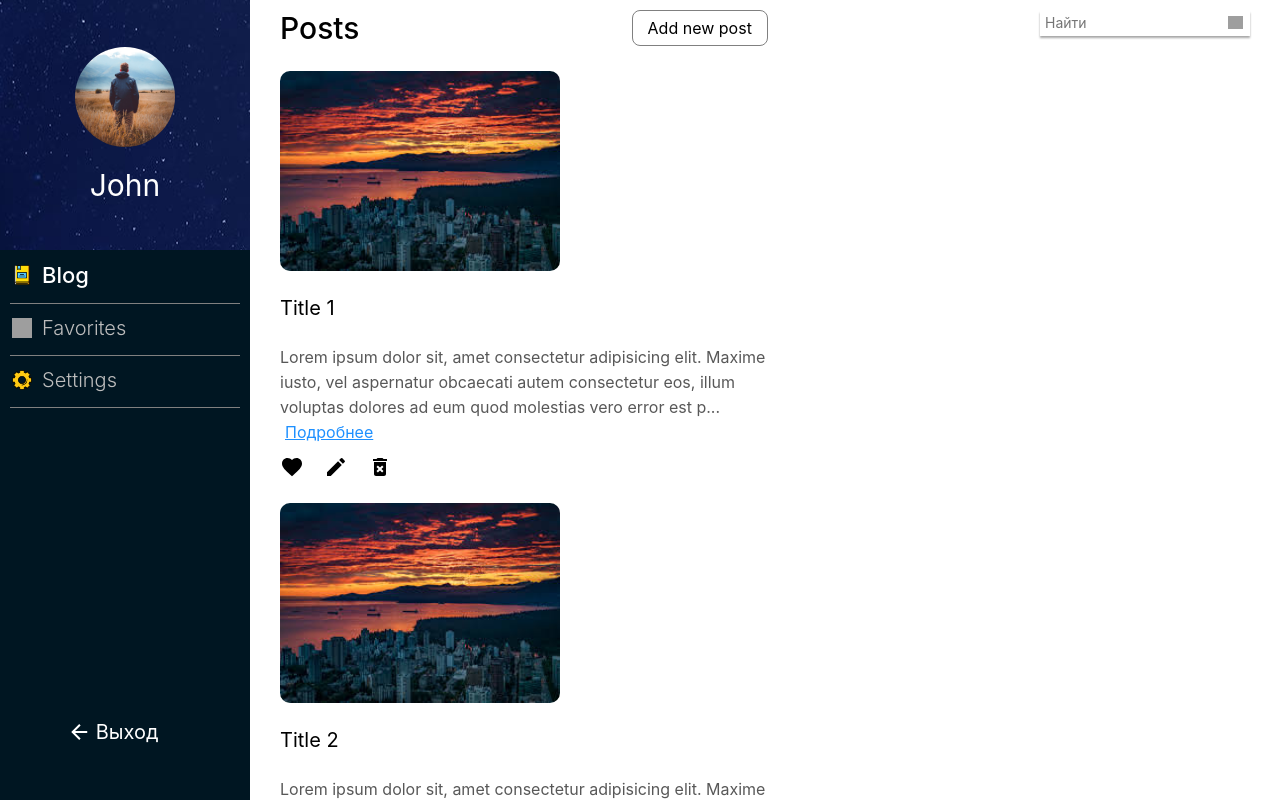
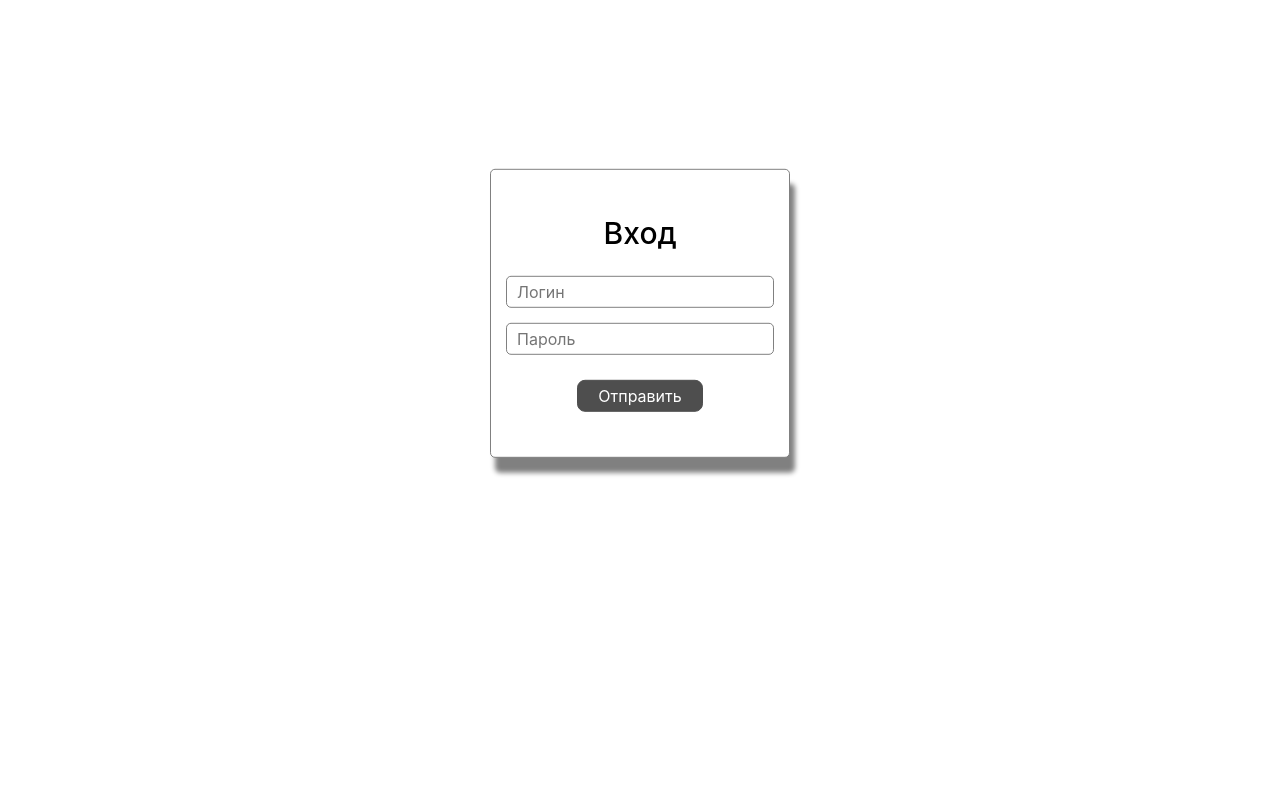
Before and after one commit to gg22hh/intenseIt-blog, a React (Create React App) app: page / in a window 1280 px wide. Shown: the top 801 px of the page. Built offline with nearby package versions, Linux system fonts and the light colour scheme; grey boxes are pictures that could not be loaded.

Commit message:
added localStorage

```diff
--- a/src/App.js
+++ b/src/App.js
@@ -5,7 +5,7 @@ import { Content } from "./components/Content/Content";
 import { LoginForm } from "./components/LoginForm/LoginForm";
 
 function App() {
-    const [active, setActive] = useState(true);
+    const [active, setActive] = useState(localStorage.getItem('isLogged') === 'true');
 
     return (
         <div className="App">
--- a/src/components/Content/components/Posts/Posts.js
+++ b/src/components/Content/components/Posts/Posts.js
@@ -4,9 +4,12 @@ import { posts } from "../../../../shared/projectData";
 import { PostItem } from "./components/PostItem";
 import { SearchForm } from "../SearchForm/SearchForm";
 import { AddNewPostForm } from './components/AddNewPostForm';
+import { setToLocalStorage } from '../../../../shared/projectFunctions';
 
 export const Posts = () => {
-    const [postsList, setPostsList] = useState(posts);
+    const [postsList, setPostsList] = useState(
+		JSON.parse(localStorage.getItem('blogPosts')) || posts
+	);
 	const [addNewPostForm, setAddNewPostForm] = useState(false)
 
     const blogPosts = postsList.map((item, position) => {
@@ -33,6 +36,7 @@ export const Posts = () => {
             liked: !updatedPost[position].liked,
         };
 
+		setToLocalStorage(updatedPost)
 		setPostsList(updatedPost)
     };
 
@@ -41,6 +45,7 @@ export const Posts = () => {
 		const areYouSure = window.confirm(`Delete: ${updatedPost[position].title}`)
 		areYouSure && updatedPost.splice(position, 1);
 
+		setToLocalStorage(updatedPost);
 		setPostsList(updatedPost)
 	}
 
--- a/src/components/Content/components/Posts/components/AddNewPostForm.js
+++ b/src/components/Content/components/Posts/components/AddNewPostForm.js
@@ -1,4 +1,5 @@
 import React, { useRef } from "react";
+import { setToLocalStorage } from '../../../../../shared/projectFunctions';
 
 export const AddNewPostForm = ({ setAddNewPostForm, postsList, setPostsList }) => {
     const newPostTitle = useRef();
@@ -12,9 +13,10 @@ export const AddNewPostForm = ({ setAddNewPostForm, postsList, setPostsList }) =
             text: newPostText.current.value,
             liked: false,
         };
-		const updatedPosts = [...postsList]
-		updatedPosts.push(newPost)
-		setPostsList(updatedPosts)
+		const updatedPosts = [...postsList, newPost]
+
+		setPostsList(updatedPosts);
+		setToLocalStorage(updatedPosts)
 		setAddNewPostForm(false)
     };
 
--- a/src/components/Content/components/Posts/components/ChangePostForm.js
+++ b/src/components/Content/components/Posts/components/ChangePostForm.js
@@ -1,4 +1,5 @@
 import React, { useRef, useState } from "react";
+import { setToLocalStorage } from '../../../../../shared/projectFunctions';
 
 export const ChangePostForm = ({
     setActiveChangeForm,
@@ -23,6 +24,7 @@ export const ChangePostForm = ({
         };
 
 		setPostsList(updatedPosts)
+		setToLocalStorage(updatedPosts);
 		setActiveChangeForm(false)
     };
 
--- a/src/components/LoginForm/LoginForm.js
+++ b/src/components/LoginForm/LoginForm.js
@@ -8,14 +8,15 @@ export const LoginForm = ({ setActive }) => {
 
 	const handleLoginForm = (e) => {
 		e.preventDefault()
-		setActive(true)
 
 		const userData = {
 			userName: loginFormName.current.value,
 			password: loginFormPassword.current.value,
 		}
 
+		localStorage.setItem('isLogged', true)
 		usersData.push(userData)
+		setActive(true)
 	}
 
 	console.log(usersData)
--- /dev/null
+++ b/src/shared/projectFunctions.js
@@ -0,0 +1,3 @@
+export const setToLocalStorage = (updatedPost) => {
+	localStorage.setItem('blogPosts', JSON.stringify(updatedPost))
+}
```
